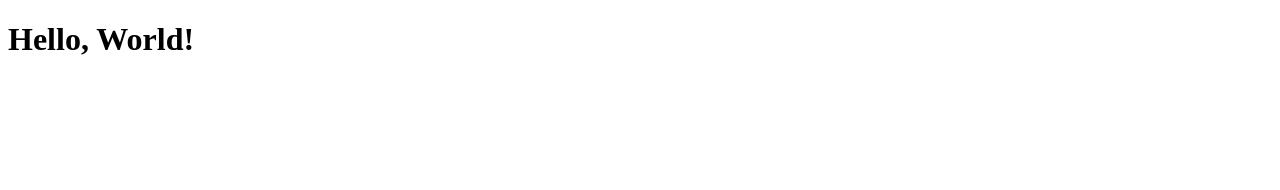
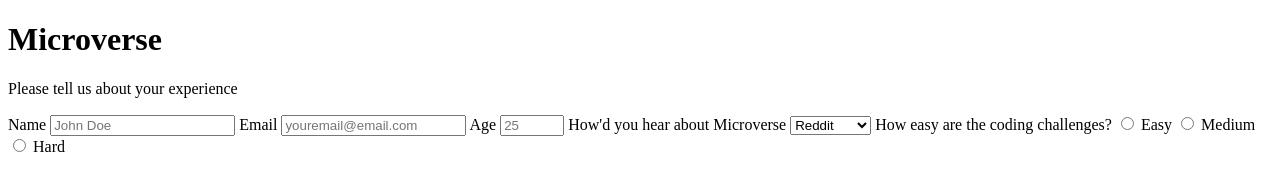
Before and after one commit to ahzia/ziaJanluc, a plain HTML site: page index.html in a window 1280 px wide. Drawn offline with Linux system fonts and the light colour scheme.

Commit message:
Started form

```diff
--- a/index.html
+++ b/index.html
@@ -9,19 +9,42 @@
   <body>
     <script src="https://cdn.freecodecamp.org/testable-projects-fcc/v1/bundle.js"></script>
 
-    <h1>Hello, World!</h1>
-    <!--
+    <div class="intro">
+      <h1 id="title">Microverse</h1>
+      <p id="description">Please tell us about your experience</p>
+    </div>
 
-    Hello Camper!
+    <form id="survey-form" action="">
+      <label id="name-label" for="name">Name</label>
+      <input placeholder="John Doe" id="name" type="text">
 
-    For now, the test suite only works in Chrome!
-    Please read the README below in the JS Editor before beginning.
-    Feel free to delete this message once you have read it.
-    Good luck and Happy Coding!
+      <label id="email-label" for="email">Email</label>
+      <input placeholder="youremail@email.com" id="email" type="email">
 
-    - The freeCodeCamp Team
+      <label id="number-label" for="number">Age</label>
+      <input placeholder="25" type="number" id="number" min="18" max="150">
 
-    -->
+      <label for="dropdown">How'd you hear about Microverse</label>
+      <select id="dropdown" name="" >
+        <option value="">Reddit</option>
+        <option value="">Facebook</option>
+        <option value="">Quora</option>
+        <option value="">Other</option>
+      </select>
+
+
+      <label for="">How easy are the coding challenges?</label>
+
+      <input type="radio" id="easy" name="difficulty" value="easy">
+      <label for="">Easy</label>
+
+      <input type="radio" id="medium" name="difficulty" value="medium">
+      <label for="">Medium</label>
+
+      <input type="radio" id="hard" name="difficulty" value="hard">
+      <label for="">Hard</label>
+
+    </form>
     <script  src="js/index.js"></script>
   </body>
 </html>
```
